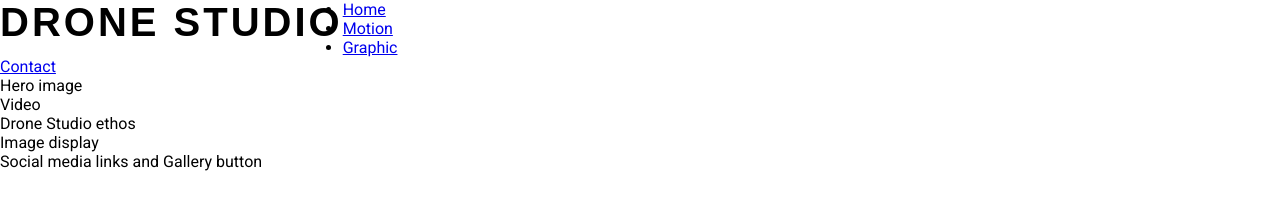
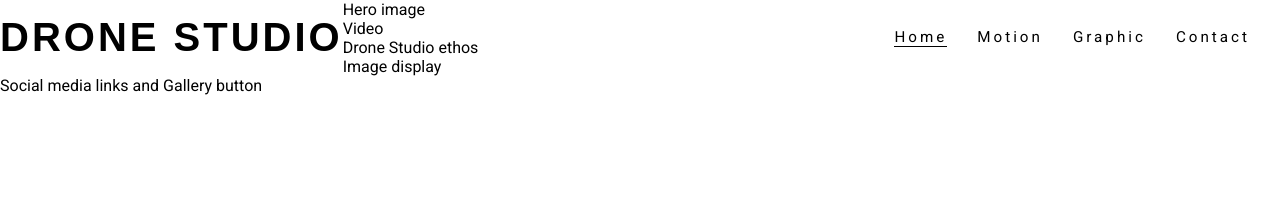
Before and after one commit to no0tno0t/Drone-Studio, a plain HTML site: page index.html in a window 1280 px wide. Drawn offline with Linux system fonts and the light colour scheme.

Commit message:
Style navigation links

```diff
--- a/assets/css/style.css
+++ b/assets/css/style.css
@@ -25,3 +25,41 @@ h1, h2 {
     float: left;
     font-size: 250%;
 }
+
+/* navigation links */
+
+#menu {
+     font-size: 95%;
+     letter-spacing: 3px;
+}
+
+#menu, #logo {
+    line-height: 75px;
+}
+
+#menu li {
+    float: left;
+    list-style-type: none;
+    margin-right: 30px;
+}
+
+#menu ul {
+    float: right;
+}
+
+#menu a {
+    text-decoration: none;
+    color: inherit;
+}
+
+#menu a:hover {
+    color: #ffffff;
+}
+
+.active {
+    border-bottom: 1px solid #000000;
+}
+
+.active a:hover {
+    color: #ffffff;
+}
--- a/index.html
+++ b/index.html
@@ -17,10 +17,10 @@
         <a href="index.html">
             <h1 id="logo">Drone Studio</h1>
         </a>
-        <nav>
-            <ul>
+        <nav id="menu">
+            <ul >
                 <li>
-                    <a href="index.html">Home</a>
+                    <a href="index.html" class="active">Home</a>
                 </li>
                 <li>
                     <a href="#">Motion</a>
```
